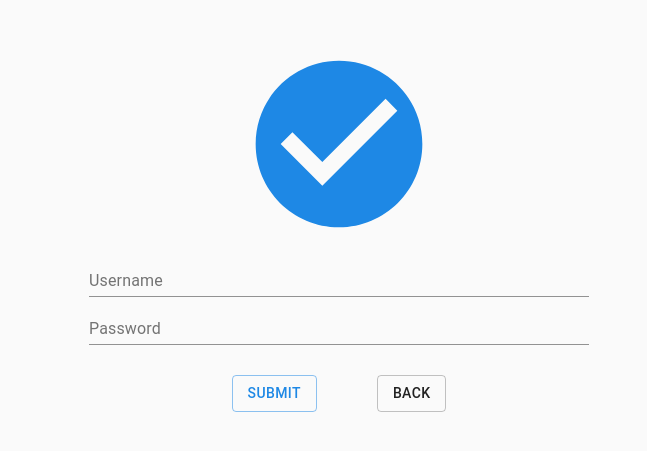
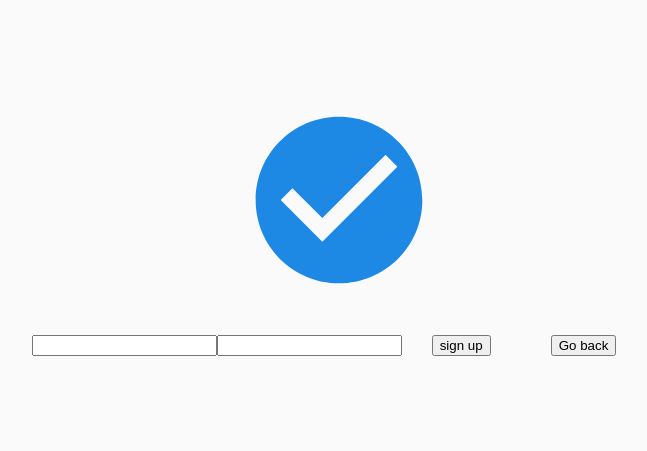
Before and after one commit to Wunderlist1LambdaStudents/front-end, a React (Create React App) app in the folder wonderlist2.0-1/: page /signup in a window 1280 px wide. Shown: the part 157-608 px from the top of the page, without its empty margins (301-948 px from the left). Built offline with nearby package versions, Linux system fonts and the light colour scheme.

Commit message:
fixed sign up look ugly but works i guess

```diff
--- a/wonderlist2.0-1/src/components/Signup.js
+++ b/wonderlist2.0-1/src/components/Signup.js
@@ -1,18 +1,66 @@
-import React from 'react';
+import React, { useRef } from 'react';
+import { connect } from 'react-redux';
+import { useForm } from 'react-hook-form';
+import { useHistory } from 'react-router-dom';
+
+import { signupSubmitHandler } from '../store/actions/userActions';
+
 import MyForm from './formComponents/MyForm';
 import { signUpFormData, formStyle } from './formComponents/formComponentsData';
+
+import { Button, Container } from '@material-ui/core';
+import {
+  InputLabel,
+  Input,
+  FormControl,
+  FormHelperText,
+} from '@material-ui/core';
 import CheckCircleIcon from '@material-ui/icons/CheckCircle';
 
-const Signup = () => {
+const Signup = ({ signupSubmitHandler }) => {
+  const history = useHistory();
+  const { register, handleSubmit, errors, watch } = useForm({ mode: 'onBlur' });
+
+  const onSubmit = data => {
+    console.log(data);
+    signupSubmitHandler(data);
+    history.push('/');
+  };
+
   return (
     //Michael - Temporary Styling
     <div className='form-flex'>
       <div className='check-logo'>
         <CheckCircleIcon fontSize='large' color='primary' />
       </div>
-      <MyForm data={signUpFormData} style={formStyle} />
+      {/* <MyForm data={signUpFormData} style={formStyle} /> */}
+      {/* <FormControl onSubmit={handleSubmit(onSubmit)}>
+        <InputLabel htmlFor='username'></InputLabel>
+        <Input name='username' type='text' inputRef={register} />
+        <InputLabel htmlFor='password'></InputLabel>
+        <Input name='password' type='password' inputRef={register} />
+        {/* <Button variant='outlined' type='submit'>
+          Sign up
+        </Button> */}
+      {/* <button>sign up</button> */}
+      {/* <Button type='button' variant='outlined'>
+          Go Back
+        </Button> */}
+      {/* </FormControl> */}
+      <form action='' onSubmit={handleSubmit(onSubmit)}>
+        <input type='text' name='username' ref={register} />
+        <input type='password' name='password' ref={register} />
+        <button> sign up</button>
+        <button type='button' onClick={() => history.push('/')}>
+          Go back
+        </button>
+      </form>
     </div>
   );
 };
 
-export default Signup;
+const mapStateToProps = state => {
+  return state;
+};
+
+export default connect(null, { signupSubmitHandler })(Signup);
```
